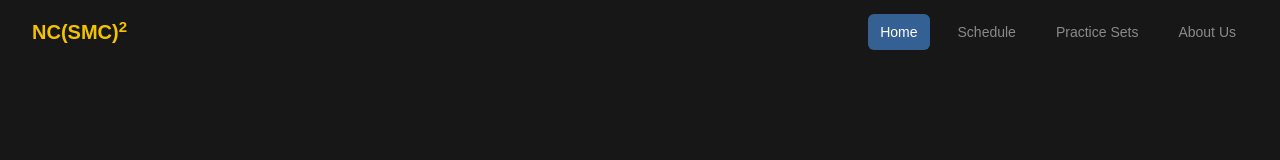
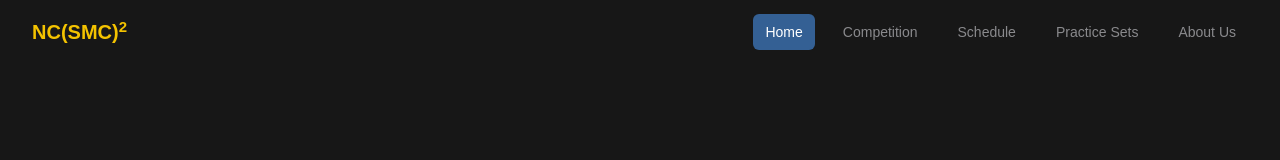
Before and after one commit to Prorickey/ncsmc2, a Next.js app: page / in a window 1280 px wide. Shown: the top 160 px of the page. Built offline with nearby package versions, Linux system fonts and the light colour scheme.

Commit message:
add comp to the navbar

```diff
--- a/components/navbar.tsx
+++ b/components/navbar.tsx
@@ -28,6 +28,7 @@ const Navbar: React.FC = () => {
 
 	const navItems = [
 		{ name: "Home", path: "/" },
+		{ name: "Competition", path: "/competition" },
 		{ name: "Schedule", path: "/schedule" },
 		{ name: "Practice Sets", path: "/practice" },
 		{ name: "About Us", path: "/about" }
```
